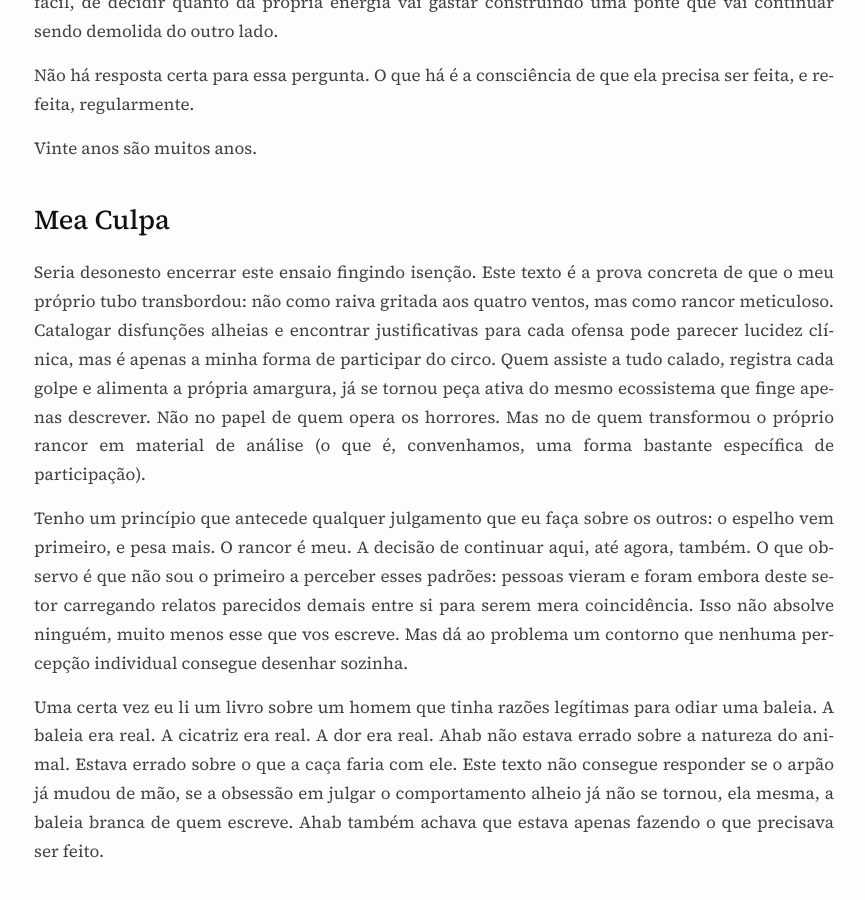
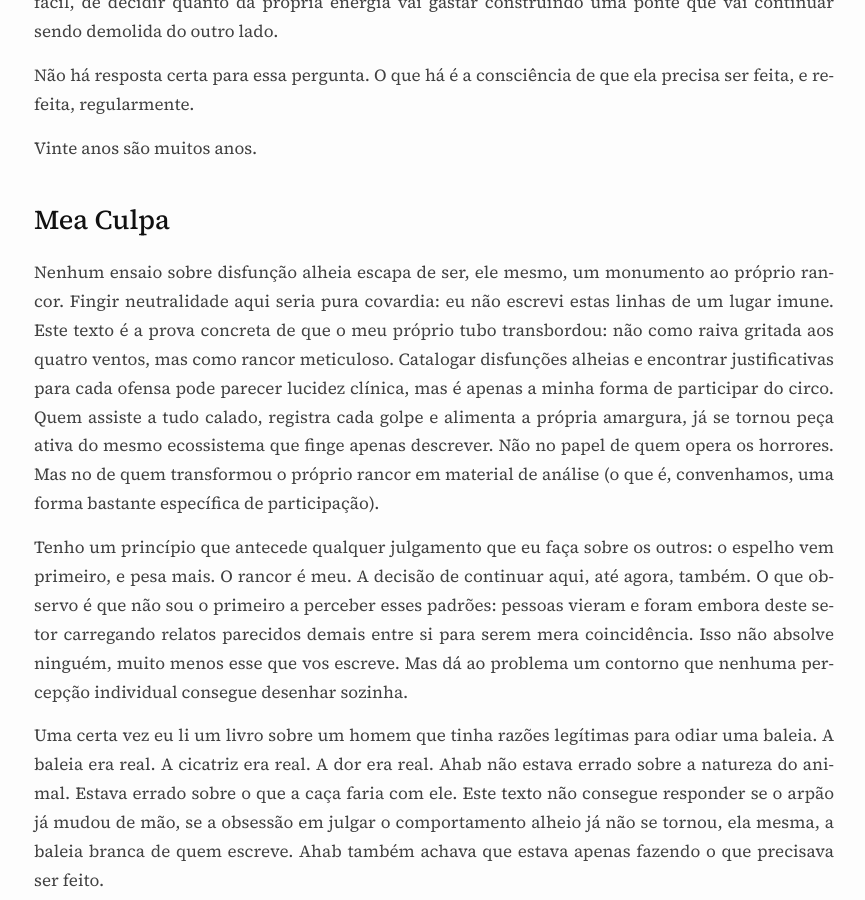
Before and after one commit to vndmtrx/vndmtrx.github.io, a Jekyll site: the page built from _posts/2026-08-22-estou-aqui-para-trabalhar.md, in a window 1280 px wide and 900 px high, scrolled down 11460 px. Shown: the whole window, without its empty margins (206-1071 px from the left). Built offline with Jekyll 4.4.1, drawn with Linux system fonts in a browser that asks for light colours; nearby versions of some CDN libraries.

Commit message:
Ajuste da conclusão

```diff
--- a/_posts/2026-08-22-estou-aqui-para-trabalhar.md
+++ b/_posts/2026-08-22-estou-aqui-para-trabalhar.md
@@ -152,7 +152,7 @@ Vinte anos são muitos anos.
 
 ## Mea Culpa
 
-Seria desonesto encerrar este ensaio fingindo isenção. Este texto é a prova concreta de que o meu próprio tubo transbordou: não como raiva gritada aos quatro ventos, mas como rancor meticuloso. Catalogar disfunções alheias e encontrar justificativas para cada ofensa pode parecer lucidez clínica, mas é apenas a minha forma de participar do circo. Quem assiste a tudo calado, registra cada golpe e alimenta a própria amargura, já se tornou peça ativa do mesmo ecossistema que finge apenas descrever. Não no papel de quem opera os horrores. Mas no de quem transformou o próprio rancor em material de análise (o que é, convenhamos, uma forma bastante específica de participação).
+Nenhum ensaio sobre disfunção alheia escapa de ser, ele mesmo, um monumento ao próprio rancor. Fingir neutralidade aqui seria pura covardia: eu não escrevi estas linhas de um lugar imune. Este texto é a prova concreta de que o meu próprio tubo transbordou: não como raiva gritada aos quatro ventos, mas como rancor meticuloso. Catalogar disfunções alheias e encontrar justificativas para cada ofensa pode parecer lucidez clínica, mas é apenas a minha forma de participar do circo. Quem assiste a tudo calado, registra cada golpe e alimenta a própria amargura, já se tornou peça ativa do mesmo ecossistema que finge apenas descrever. Não no papel de quem opera os horrores. Mas no de quem transformou o próprio rancor em material de análise (o que é, convenhamos, uma forma bastante específica de participação).
 
 Tenho um princípio que antecede qualquer julgamento que eu faça sobre os outros: o espelho vem primeiro, e pesa mais. O rancor é meu. A decisão de continuar aqui, até agora, também. O que observo é que não sou o primeiro a perceber esses padrões: pessoas vieram e foram embora deste setor carregando relatos parecidos demais entre si para serem mera coincidência. Isso não absolve ninguém, muito menos esse que vos escreve. Mas dá ao problema um contorno que nenhuma percepção individual consegue desenhar sozinha.
 
```
